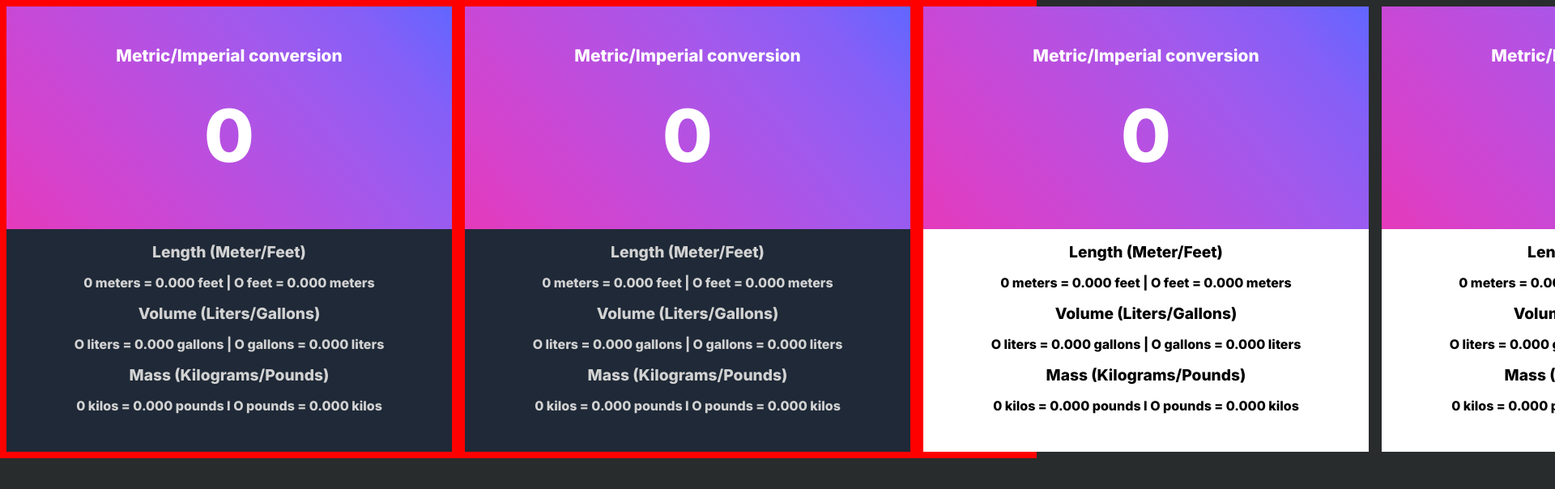
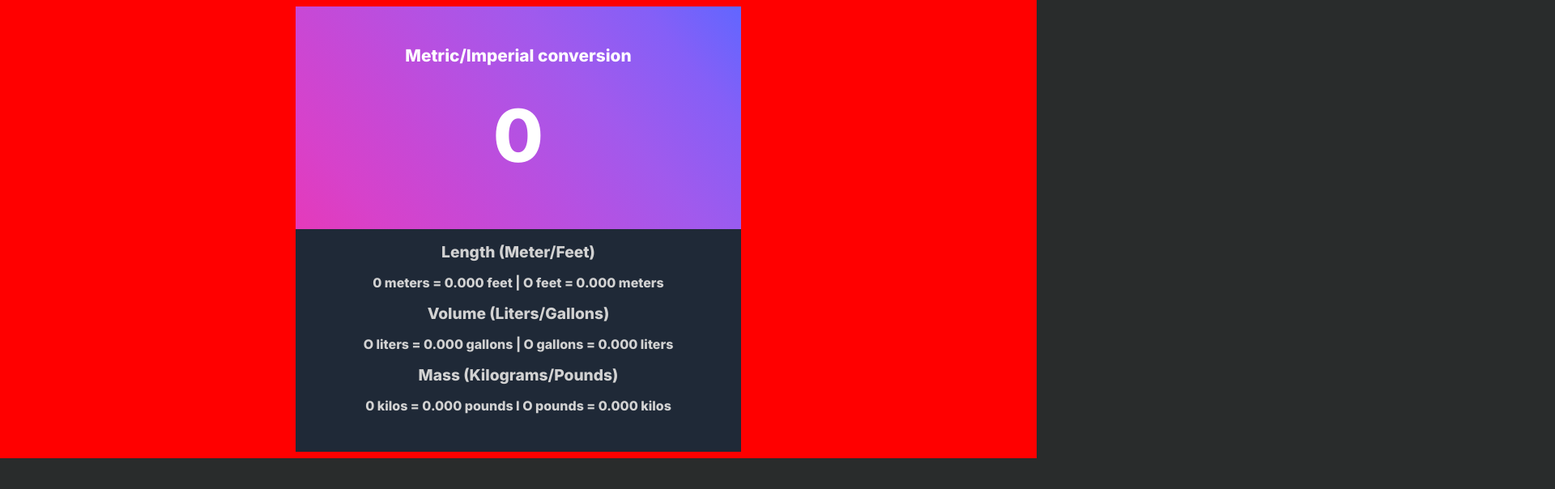
Before and after one commit to datumcoder/unit_converter, a React (Vite) app: page / in a window 1280 px wide. Shown: the top 604 px of the page at 81% size, 1920 px wide, since content can reach past the window. Built offline with nearby package versions, Linux system fonts and the light colour scheme.

Commit message:
refactor - object deconstruction

```diff
--- a/src/App.jsx
+++ b/src/App.jsx
@@ -2,12 +2,11 @@ import Card from "./components/Card/Card";
 import "./App.scss";
 import Container from "./components/Container/Container";
 
-const cardData = ["dark", "dark", "white", "white"];
-const variants = cardData.map((data) => <Card variant={data} />);
-
 const App = () => (
   <div className="App">
-    <Container>{variants}</Container>
+    <Container>
+      <Card variant={"dark"} />
+    </Container>
   </div>
 );
 
--- a/src/components/Card/Card.jsx
+++ b/src/components/Card/Card.jsx
@@ -1,6 +1,6 @@
 import "./Card.scss";
 
-const Card = (props) => (
+const Card = ({ variant }) => (
   <div className="card">
     <div className="card__part">
       <p className="paragraph paragraph__title paragraph__title--upper">
@@ -8,11 +8,13 @@ const Card = (props) => (
       </p>
       <h1 className="card__result">0</h1>
     </div>
-    <div className={`card__part card__description card__description--${props.variant}`}>
+    <div className={`card__part card__description card__description--${variant}`}>
       <p className="paragraph paragraph__title">Length (Meter/Feet)</p>
       <p className="paragraph">0 meters = 0.000 feet | O feet = 0.000 meters</p>
+
       <p className="paragraph paragraph__title">Volume (Liters/GaIIons)</p>
       <p className="paragraph">O liters = 0.000 gallons | O gallons = 0.000 liters</p>
+
       <p className="paragraph paragraph__title">Mass (Kilograms/Pounds)</p>
       <p className="paragraph">0 kilos = 0.000 pounds I O pounds = 0.000 kilos</p>
     </div>
--- a/src/components/Container/Container.jsx
+++ b/src/components/Container/Container.jsx
@@ -1,6 +1,6 @@
 import React from "react";
 import "./Container.scss";
 
-const Container = (props) => <div className="container">{props.children}</div>;
+const Container = ({ children }) => <div className="container">{children}</div>;
 
 export default Container;
```
